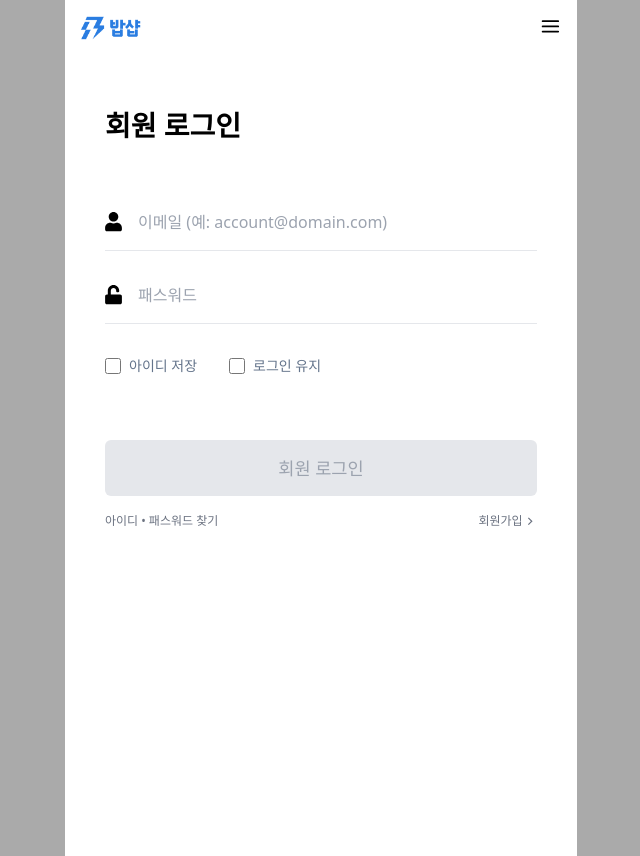
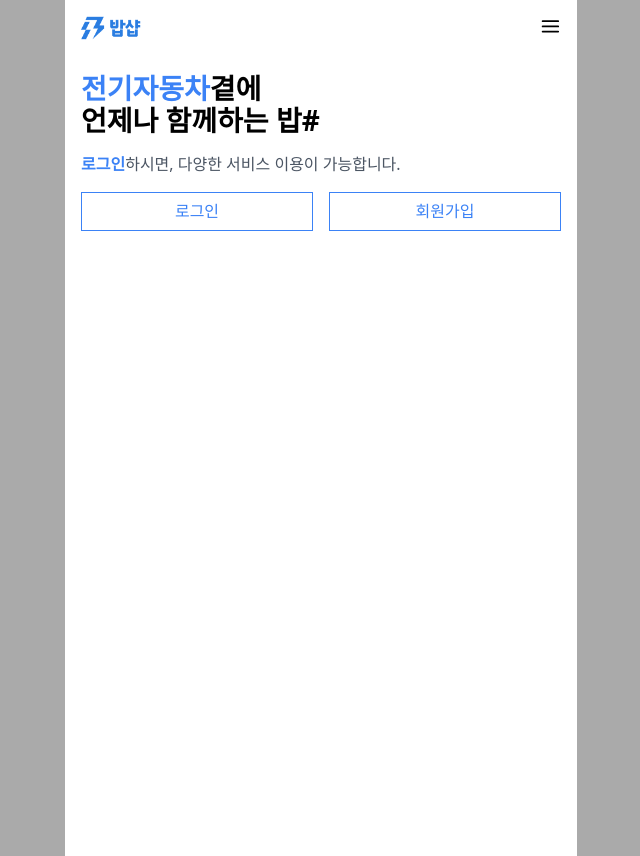
Before and after one commit to roy-pmgrow/baas2-next-webview, a Next.js app: page / in a window 1280 px wide. Shown: the whole page, without its empty margins (319-959 px from the left). Built offline with nearby package versions, Linux system fonts and the light colour scheme.

Commit message:
💄 Design: 페이지 퍼블리싱 적용

```diff
--- a/components/Login/index.tsx
+++ b/components/Login/index.tsx
@@ -1,4 +1,5 @@
 import Button from "components/Forms/Button";
+import Section from "layouts/Section";
 import { FC, useState } from "react";
 import { useForm } from "react-hook-form";
 import { FaEye, FaEyeSlash, FaUnlock, FaUser } from "react-icons/fa";
@@ -17,7 +18,7 @@ const Login: FC = () => {
   };
 
   return (
-    <section className="flex-col bg-white min-h-[100vh] px-[2.5rem] pt-[3rem]">
+    <Section>
       <form autoComplete="off" onSubmit={handleSubmit(onValid)}>
         <h1 className="text-[1.75rem] font-bold mb-[4rem]">회원 로그인</h1>
         <div className="space-y-[2rem]">
@@ -104,7 +105,7 @@ const Login: FC = () => {
           </button>
         </div>
       </form>
-    </section>
+    </Section>
   );
 };
 
--- a/pages/index.tsx
+++ b/pages/index.tsx
@@ -1,8 +1,33 @@
-import Login from "components/Login";
+import Section from "layouts/Section";
 import type { NextPage } from "next";
+import Link from "next/link";
 
 const Home: NextPage = () => {
-  return <Login />;
+  return (
+    <Section>
+      <div className="text-[1.75rem] font-bold leading-[2rem]">
+        <h1 className="flex">
+          <span className="text-blue-500">전기자동차</span>
+          <span>곁에</span>
+        </h1>
+        <h1 className="flex">
+          <span>언제나 함께하는 밥#</span>
+        </h1>
+      </div>
+      <div className="py-[1rem]">
+        <span className="text-blue-500 font-bold">로그인</span>
+        <span className="text-gray-600">하시면, 다양한 서비스 이용이 가능합니다.</span>
+      </div>
+      <div className="flex space-x-[1rem]">
+        <Link href="/login" passHref>
+          <a className="border-blue-500 border w-full text-blue-500 py-[0.4rem] text-center">로그인</a>
+        </Link>
+        <Link href="/signup" passHref>
+          <a className="border-blue-500 border w-full text-blue-500 py-[0.4rem] text-center">회원가입</a>
+        </Link>
+      </div>
+    </Section>
+  );
 };
 
 export default Home;
--- /dev/null
+++ b/pages/login.tsx
@@ -0,0 +1,8 @@
+import Login from "components/Login";
+import { NextPage } from "next";
+
+const LoginPage: NextPage = () => {
+  return <Login />;
+};
+
+export default LoginPage;
```
